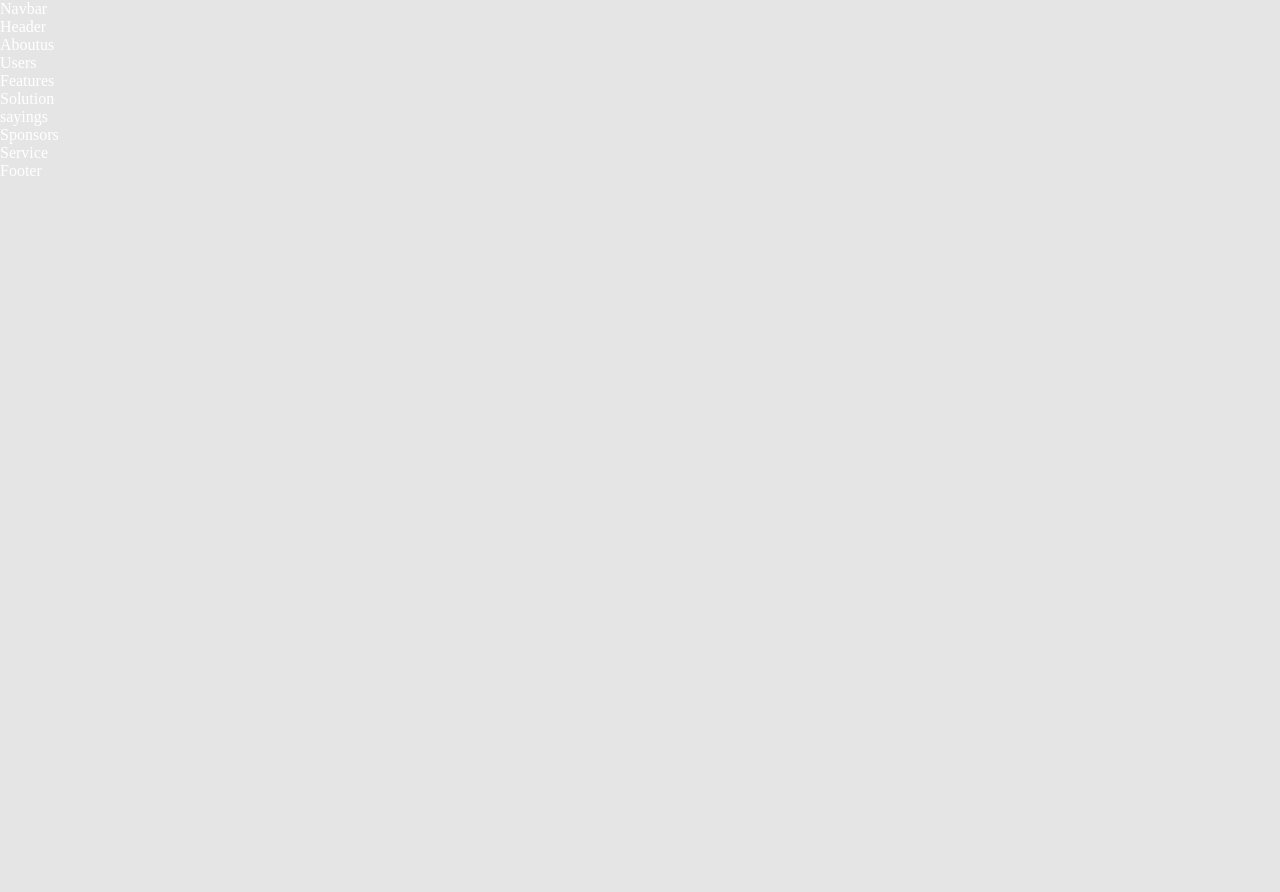
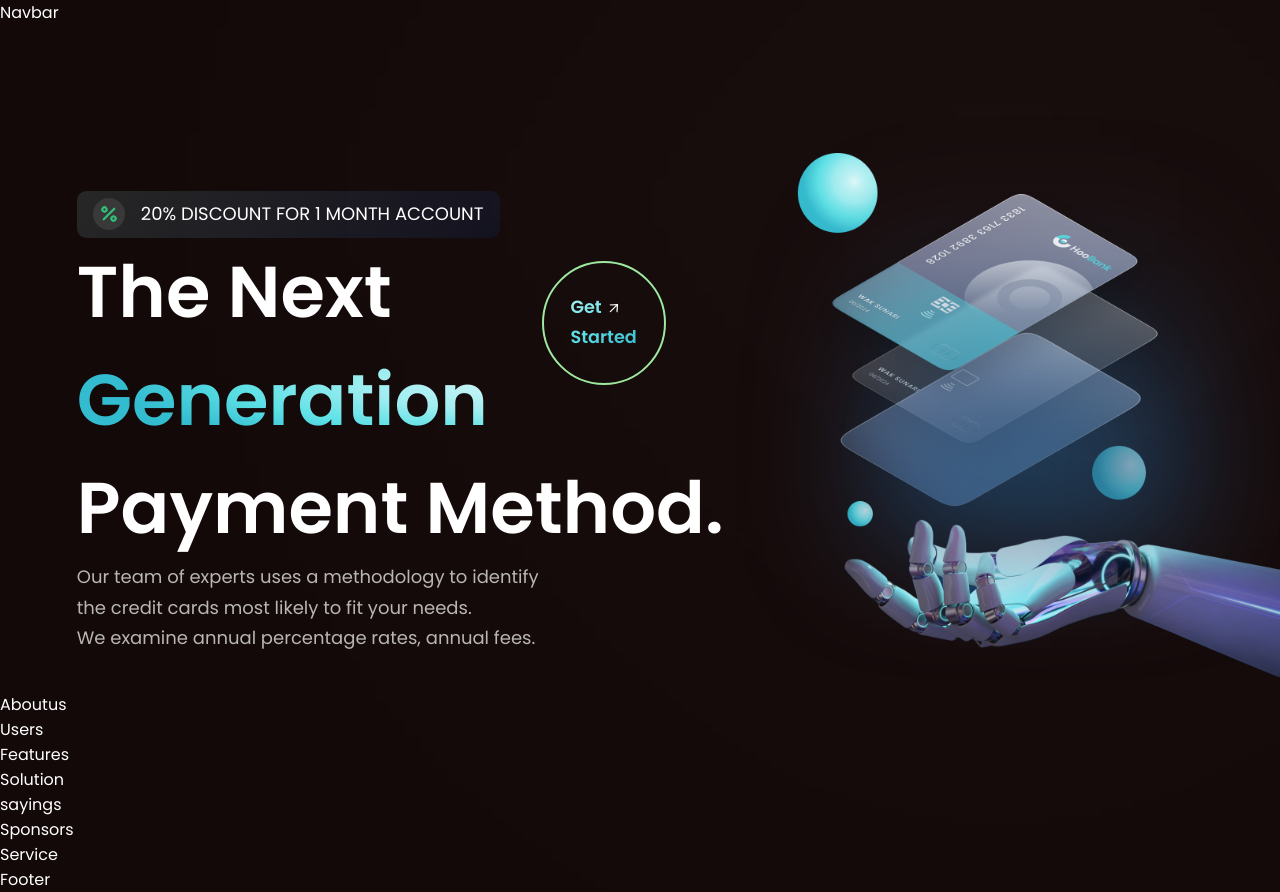
Before and after one commit to IsraelBosun/banking-app-israel, a React (Create React App) app: page / in a window 1280 px wide. Before the commit the page ends 800 px from the top, so only its background shows below. Built offline with nearby package versions, Linux system fonts and the light colour scheme.

Commit message:
second-commital

```diff
--- a/package.json
+++ b/package.json
@@ -8,6 +8,7 @@
     "@testing-library/user-event": "^13.5.0",
     "react": "^18.2.0",
     "react-dom": "^18.2.0",
+    "react-icons": "^4.7.1",
     "react-scripts": "5.0.1",
     "web-vitals": "^2.1.4"
   },
--- a/src/App.jsx
+++ b/src/App.jsx
@@ -2,12 +2,15 @@ import React from 'react'
 
 import { Aboutus, Features, Footer, Header, Sayings, Service, Solution } from './components'
 import { Navbar, Sponsors, Users } from "./oneliners"
+import "./index.css"
 
 const App = () => {
     return(
         <div>
+            <div className='right-bg'>
             <Navbar />
             <Header />
+            </div>
             <Aboutus />
             <Users />
             <Features />
--- a/src/components/header/Header.jsx
+++ b/src/components/header/Header.jsx
@@ -1,10 +1,49 @@
 import React from 'react'
 import "./header.css"
+import { FiDivide } from "react-icons/fi"
+import { AiOutlineArrowUp } from "react-icons/ai"
+
+import robo from "../../assets/robotcard.png"
 
 
 const Header = () => {
   return (
-    <div>Header</div>
+    <div className='container-about section'>
+      <div className = "about-flex">
+        <div className='firsthalf'>
+          <div className='twentypercent-container'>
+            <div className='icon-back'>
+              <div className=''>
+                <FiDivide className='fi' />
+              </div>
+              <h3 className = "discount">
+               <span>20%</span>  DISCOUNT FOR <span>1 MONTH </span> ACCOUNT
+              </h3>
+            </div>
+          </div>
+          <div className='next-container'>
+            <h1>The Next</h1>
+            <h1 className = "special-text-color">Generation</h1>
+            <h1 >Payment Method.</h1>
+            <h3 className= "text-color">Our team of experts uses a methodology to identify <br /> the credit cards most likely to fit your needs. <br /> We examine annual percentage rates, annual fees.</h3>
+          </div>
+        </div>
+        <div className='secondhalf'>
+          <div className='robo-div'>
+            <img src={robo} alt="robo" className = "robo" />
+          </div>
+          <div className = "gradient-blur" />
+          <div className='gradient-blur2'/>
+          <div className='gradient-blur3'/>
+        </div>
+      </div>
+      <div className='absolute'>
+          <div className='rounded'>
+            <h3 className='get'>Get <br/> Started</h3>
+            <AiOutlineArrowUp className = "arrow" />
+          </div>
+        </div>
+    </div>
   )
 }
 
--- a/src/components/header/header.css
+++ b/src/components/header/header.css
@@ -0,0 +1,144 @@
+.container-about {
+    position: relative;
+}
+
+.twentypercent-container{
+    background: linear-gradient(125.17deg, #272727 0%, #11101D 100%);
+    border-radius: 0.6rem;
+    padding: 0.1rem 1rem ;
+    width: max-content;
+}
+
+.container-about {
+    padding-left: 6% ;
+    margin: 0 auto;
+}
+
+span {
+    font-weight: thin;
+}
+
+.about-flex {
+    display: flex;
+    justify-content: space-between;
+    align-items: center;
+    gap: 1rem;
+}
+
+.icon-back {
+    display: flex;
+    gap: 1rem;
+    align-items: center;
+
+}
+
+
+.fi {
+    color:  #31C179;
+    font-weight: bold;
+    transform: rotate(-45deg);
+    background: #393939;
+    padding: 0.2rem;
+    border-radius: 50%;
+    align-items: center;
+    font-size: 2rem;
+    margin-top: 5px;
+
+}
+
+
+.robo-div{
+    width: 33rem;
+    margin-top: rem;
+}
+
+.robo {
+    width: 100%;
+    height: 100%;
+}
+
+.rounded {
+    width: 7.75rem;
+    height: 7.75rem;
+    border-radius: 50%;
+    border: 2px solid rgb(158, 233, 158);
+    /* border-image: var(--circle-gradient); */
+    display: flex;
+    align-items: center;
+    text-align: center;
+    justify-content: center;
+    padding: 1rem;
+    position: absolute;
+    top: 20%;
+    right: 48%;
+
+}
+
+.get{
+    background: linear-gradient(157.81deg, #DEF9FA -43.27%, #BEF3F5 -21.24%, #9DEDF0 12.19%, #7DE7EB 29.82%, #5CE1E6 51.94%, #33BBCF 90.29%);
+    -webkit-background-clip: text;
+    -webkit-text-fill-color: transparent;
+    background-clip: text;
+    text-align: left;
+    font-size: 1.1rem;
+    font-weight: bold;
+}
+
+.secondhalf{
+    position: relative;
+    z-index: 100;
+}
+
+.gradient-blur {
+    position: absolute;
+    width: 500px;
+    height: 100px;
+    left: 0rem;
+    top: 0rem;
+    background: linear-gradient(0deg, rgba(63, 231, 253, 1) 25%, rgba(255, 255, 255, 1) 50%, rgba(255, 255, 255, 1) 75%, rgba(255, 255, 255, 1) 100%);
+    z-index: 1;
+    background: rgba(255, 255, 255, 0.6);
+    filter: blur(375px);
+
+}
+
+.gradient-blur2 {
+    width: 300px;
+    height: 300px;
+    left: 8rem;
+    top: 5rem;
+    position: absolute;
+    background: linear-gradient(180deg, rgba(188, 165, 255, 0) 0%, #214D76 100%);
+border: 1px solid #000000;
+filter: blur(61.5px);
+}
+
+.arrow {
+    color: white;
+    width: 3rem;
+
+    transform: rotate(45deg);
+    position: absolute;
+    top: 31%;
+    right: 1.6rem;
+}
+
+/* ======================= MEDIA QUERIES (MEDIUM DEVICES) ===================== */
+@media screen and (max-width:1024px){
+    .about-flex {
+        flex-direction: column;
+        justify-content: space-around;
+
+    }
+
+    .container-about {
+        margin: 4rem;
+    }
+}
+
+/* ======================= MEDIA QUERIES (SMALL DEVICES) ===================== */
+@media screen and (max-width: 600px) {
+    .container-about {
+        padding: 10rem;
+    }
+}
--- a/src/index.css
+++ b/src/index.css
@@ -1,3 +1,4 @@
+@import url('https://fonts.googleapis.com/css2?family=Poppins:wght@300;400;500;600&display=swap');
 
 
 *{
@@ -15,7 +16,7 @@ html {
 }
 
 :root {
-    --color-bg: #E5E5E5;
+    --color-bg: #140909;
     --background-btn: linear-gradient(157.81deg, #DEF9FA -43.27%, #BEF3F5 -21.24%, #9DEDF0 12.19%, #7DE7EB 29.82%, #5CE1E6 51.94%, #33BBCF 90.29%);
     --text-color : radial-gradient(64.18% 64.18% at 71.16% 35.69%, #DEF9FA 0.89%, #BEF3F5 17.23%, #9DEDF0 42.04%, #7DE7EB 55.12%, #5CE1E6 71.54%, #33BBCF 100%) /* warning: gradient uses a rotation that is not supported by CSS and may not behave as expected */;
     --card-bg: linear-gradient(144.39deg, #FFFFFF -278.56%, #6D6D6D -78.47%, #11101D 91.61%);
@@ -23,6 +24,10 @@ html {
     --right-bg: linear-gradient(180deg, rgba(188, 165, 255, 0) 0%, #214D76 100%);
     --middle-left-bg: linear-gradient(90deg, #F4C4F3 0%, #FC67FA 100%);
     --bottom-right-bg: linear-gradient(90deg, #1A2980 0%, #26D0CE 100%);
+    --container-width-lg: 75%;
+    --container-width-md: 86%;
+    --container-width-sm: 90%;
+    --circle-gradient: linear-gradient(157.81deg, #DEF9FA -43.27%, #BEF3F5 -21.24%, #9DEDF0 12.19%, #7DE7EB 29.82%, #5CE1E6 51.94%, #33BBCF 90.29%)
 }
 
 ::-webkit-scrollbar {
@@ -33,21 +38,65 @@ body{
     font-family: "poppins" sans-serif;
     background: var(--color-bg);
     color: white;
+    font-family: 'Poppins';
+}
+
+.container {
+    width: var(--container-width-lg);
+    margin: 0 auto;
+}
+
+.section {
+    margin-top: 8rem;
 }
 
 
 h1{
     font-weight: 600;
-    font-size: 48px;
+    font-size: 72px;
     color: #FFFFFF;
-}
-
-h2{
-    font-weight: 400;
-    font-size: 18px;
 }
 
 h3{
     font-weight: 400;
+    font-size: 18px;
+    line-height: 170%;
+}
+
+h4{
+    font-weight: 400;
     font-size: 16px;
 }
+
+.text-color {
+    color: rgba(255, 255, 255, 0.7);
+}
+
+.icon-bg{
+    background: var(--icon-bg);
+}
+
+.special-text-color {
+    background: radial-gradient(64.18% 64.18% at 71.16% 35.69%, #DEF9FA 0.89%, #BEF3F5 17.23%, #9DEDF0 42.04%, #7DE7EB 55.12%, #5CE1E6 71.54%, #33BBCF 100%) /* warning: gradient uses a rotation that is not supported by CSS and may not behave as expected */;
+    -webkit-background-clip: text;
+    -webkit-text-fill-color: transparent;
+    background-clip: text;
+}
+
+/* ======================= MEDIA QUERIES (MEDIUM DEVICES) ===================== */
+@media screen and (max-width: 1024px) {
+    .container {
+        width: var(--container-width-md)
+    }
+
+    .section {
+        margin-top: 6rem;
+    }
+}
+
+/* ======================= MEDIA QUERIES (SMALL DEVICES) ===================== */
+@media screen and (max-width: 600px) {
+    .container{
+        width: var(--container-width-sm);
+    }
+}
```
Also changed, not shown: 1 other file (tests, documents, lock files or other folders).
